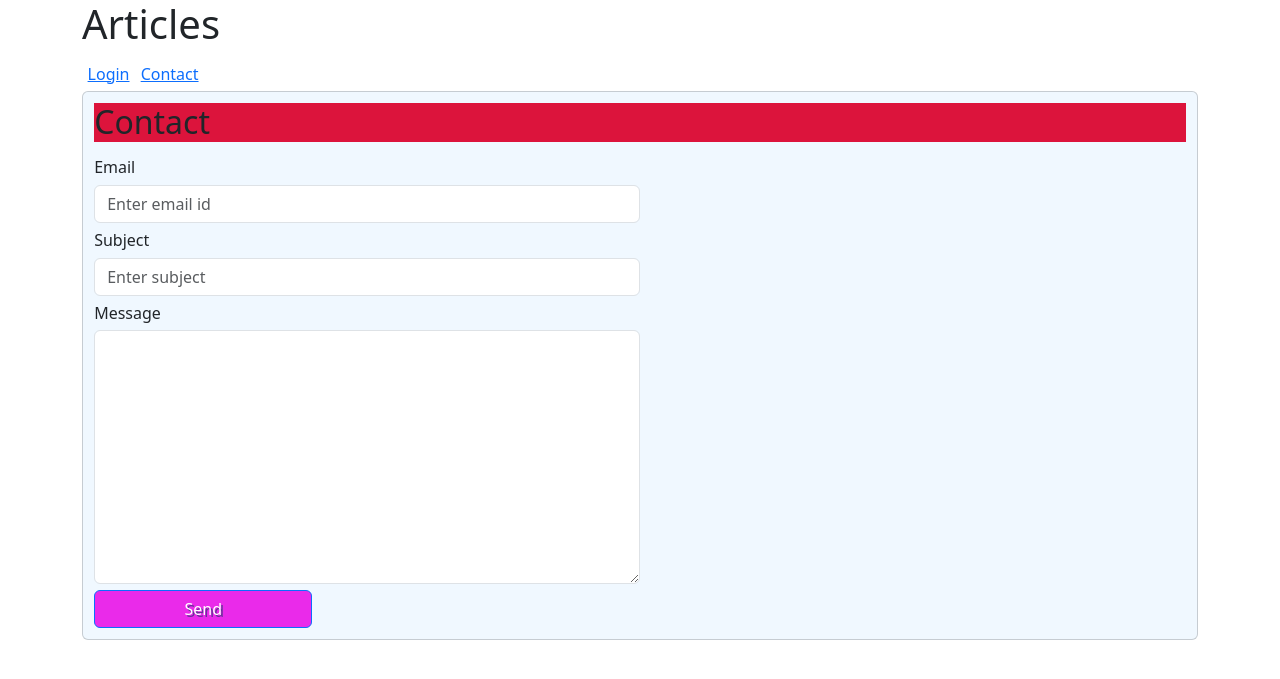
After one commit to zakirpervez/www, a PHP site: page /contact_us.php in a window 1280 px wide. The commit adds this page. Shown: the top 679 px of the page. Run offline with PHP 8.4, Linux system fonts and the light colour scheme.

Commit message:
chapter 190

```diff
--- a/admin/index.php
+++ b/admin/index.php
@@ -15,14 +15,14 @@ $articles = ArticleCurdOperations::page($connection, $paginator->limit, $paginat
     </article>
 </fieldset>
 <h2>Administration</h2>
-<table>
+<table class="table">
     <thead>
         <th>Title</th>
     </thead>
     <?php foreach ($articles as $article) : ?>
         <tbody>
-            <tr>
-                <td>
+            <tr class="table-light">
+                <td class="table-light">
                     <a href="/www/admin/article-detail.php?id=<?= $article['id']; ?>">
                         <?= htmlspecialchars($article['title']); ?>
                     </a>
--- /dev/null
+++ b/contact_us.php
@@ -0,0 +1,30 @@
+<?php
+ini_set('display_errors', 1);
+require 'includes/header.php';
+
+if ($_SERVER['REQUEST_METHOD'] == 'POST') {
+
+}
+?>
+<div class="card" style="padding: 1%; background-color: aliceblue">
+    <h2 id="contact-header">Contact</h2>
+    <form method="post">
+        <div class="form-group">
+            <label for="email">Email</label>
+            <input class="form-control" name="email" id="email" type="email" placeholder="Enter email id" style="width: 50%">
+        </div>
+        <div class="form-group">
+            <label for="subject">Subject</label>
+            <input class="form-control" name="subject" id="subject" placeholder="Enter subject" style="width: 50%">
+        </div>
+        <div class="form-group">
+            <label for="message">Message</label>
+            <textarea class="form-control" name="message" id="message"
+                      style="width: 50%" rows="10" placeholder="Enter message"> </textarea>
+        </div>
+        <button class="btn btn-primary"
+                style="background-color: #ea2aea; font-style: initial; font-weight: 500; text-shadow: 2px 2px rebeccapurple">Send</button>
+    </form>
+</div>
+
+<?php require 'includes/footer.php'; ?>
--- /dev/null
+++ b/css/contact.css
@@ -0,0 +1,6 @@
+input:contact {
+    width: 50%;
+}
+h2#contact-header {
+    background: crimson;
+}
--- /dev/null
+++ b/css/styles.css
@@ -0,0 +1,4 @@
+ul#index {
+    padding-left: 0;
+    list-style-type: none;
+}
--- a/includes/header.php
+++ b/includes/header.php
@@ -1,3 +1,6 @@
+<?php
+require 'includes/init.php';
+?>
 <!DOCTYPE html>
 <html>
 <head>
@@ -6,9 +9,19 @@
     <meta name="viewport" content="width=device-width, initial-scale=1.0">
     <meta http-equiv="X-UA-Compatible" content="ie=edge">
     <link rel="stylesheet" href="https://cdn.jsdelivr.net/npm/bootstrap@5.3.0-alpha1/dist/css/bootstrap.min.css">
+    <link rel="stylesheet" href="/css/styles.css">
+    <link rel="stylesheet" href="/css/contact.css">
     <style>
         li {
             padding: 0.5%;
+        }
+        button {
+            margin-top: 0.5%;
+            width: 20%;
+        }
+        label {
+            margin-top: 0.5%;
+            margin-bottom: 0.5%;
         }
     </style>
 </head>
@@ -26,6 +39,7 @@
                 <li class="nav-item"><a href="/www/logout.php">Log out</a></li>
             <?php else : ?>
                 <li class="nav-item"><a href="/www/login.php">Login</a></li>
+                <li class="nav-item"><a href="/www/contact_us.php">Contact</a></li>
             <?php endif; ?>
         </ul>
     </nav>
--- a/index.php
+++ b/index.php
@@ -46,7 +46,7 @@ $articles = ArticleCurdOperations::page($connection, $paginator->limit, $paginat
         <article>
             <h3><a href="formvalidation.php">PHP Form Validataion</a></h3>
         </article> -->
-    <ul>
+    <ul id="index">
         <?php foreach ($articles as $article) : ?>
             <li>
                 <article>
```
Also changed, not shown: includes/article-form.php (+10 -9 lines), login.php (+7 -7 lines).
